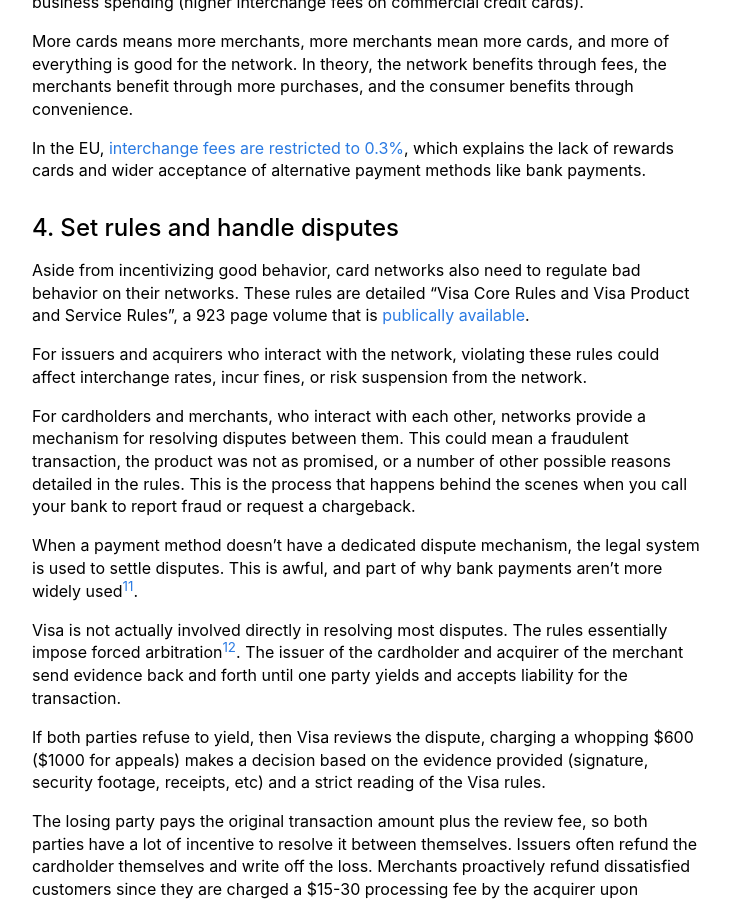
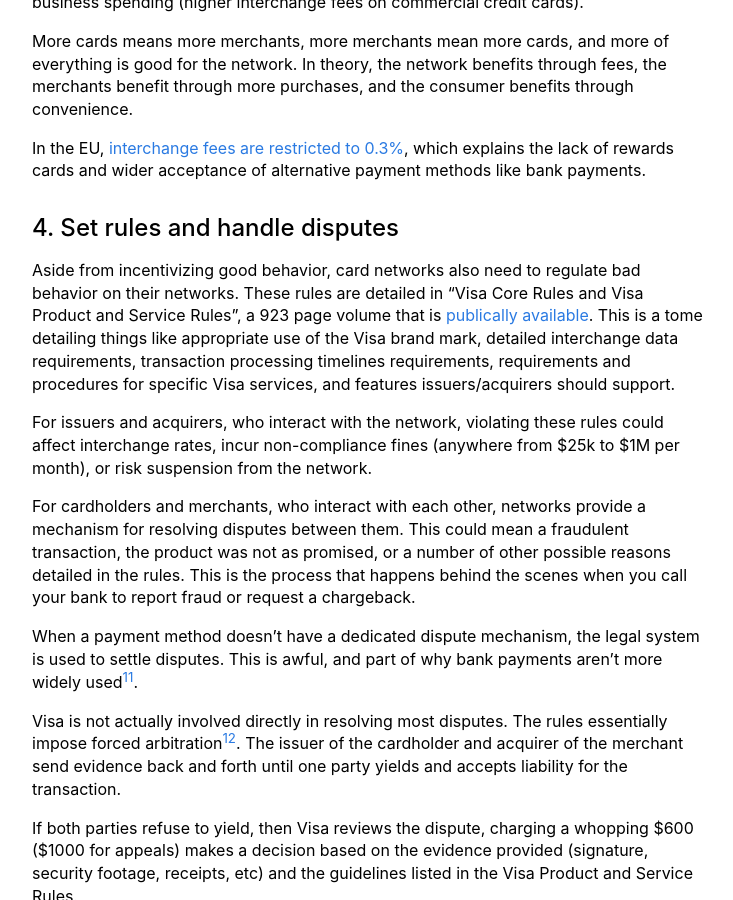
Before and after one commit to themichaelyang/tautology.town, a Jekyll site: the page built from _posts/2026/2026-06-01-card-networks.md, in a window 1280 px wide and 900 px high, scrolled down 5080 px. Shown: the whole window, without its empty margins (272-1005 px from the left). Built offline with Jekyll 4.4.1, drawn with Linux system fonts in a browser that asks for light colours; some of the changed text lies outside the part shown.

Commit message:
revise card network post

```diff
--- a/_posts/2026/2026-06-01-card-networks.md
+++ b/_posts/2026/2026-06-01-card-networks.md
@@ -101,7 +101,7 @@
 
 ## Authorization and clearing messages
 
-When a card is used, the card network routes a transaction request, known as an **authorization**, from the merchant to the issuer. Card numbers, also known as **Primary Account Numbers (PANs)** are used like IP addresses,[^pan-exhaustion]. The first 6 to 8 digits of the PAN called a **Bank Identification Number (BIN)**, identifies the card issuer, who approves or declines the request.
+When a card is used, the card network routes a transaction request, known as an **authorization**, from the merchant to the issuer. The issuer then approves or declines the request in a response. Card numbers, also known as **Primary Account Numbers (PANs)**, are used like IP addresses[^pan-exhaustion]. The first 6 to 8 digits of the PAN identifies the card issuer and is called the **Bank Identification Number (BIN)**
 
 An approved authorization places a temporary hold on the account for the amount of the transaction. Later, the merchant submits the final transaction amount (for example, adding tips written on receipts or voiding the transaction) to initiate the transfer of money, known as **clearing**[^capture].
 
@@ -215,9 +215,9 @@
 
 # 4. Set rules and handle disputes
 
-Aside from incentivizing good behavior, card networks also need to regulate bad behavior on their networks. These rules are detailed "Visa Core Rules and Visa Product and Service Rules", a 923 page volume that is [publically available](https://usa.visa.com/dam/VCOM/download/about-visa/visa-rules-public.pdf).
+Aside from incentivizing good behavior, card networks also need to regulate bad behavior on their networks. These rules are detailed in "Visa Core Rules and Visa Product and Service Rules", a 923 page volume that is [publically available](https://usa.visa.com/dam/VCOM/download/about-visa/visa-rules-public.pdf). This is a tome detailing things like appropriate use of the Visa brand mark, detailed interchange data requirements, transaction processing timelines requirements, requirements and procedures for specific Visa services, and features issuers/acquirers should support.
 
-For issuers and acquirers who interact with the network, violating these rules could affect interchange rates, incur fines, or risk suspension from the network.
+For issuers and acquirers, who interact with the network, violating these rules could affect interchange rates, incur non-compliance fines (anywhere from $25k to $1M per month), or risk suspension from the network.
 
 For cardholders and merchants, who interact with each other, networks provide a mechanism for resolving disputes between them. This could mean a fraudulent transaction, the product was not as promised, or a number of other possible reasons detailed in the rules. This is the process that happens behind the scenes when you call your bank to report fraud or request a chargeback.
 
@@ -225,7 +225,7 @@
 
 Visa is not actually involved directly in resolving most disputes. The rules essentially impose forced arbitration[^forced-arbitration]. The issuer of the cardholder and acquirer of the merchant send evidence back and forth until one party yields and accepts liability for the transaction.
 
-If both parties refuse to yield, then Visa reviews the dispute, charging a whopping $600 ($1000 for appeals) makes a decision based on the evidence provided (signature, security footage, receipts, etc) and a strict reading of the Visa rules.
+If both parties refuse to yield, then Visa reviews the dispute, charging a whopping $600 ($1000 for appeals) makes a decision based on the evidence provided (signature, security footage, receipts, etc) and the guidelines listed in the Visa Product and Service Rules.
 
 The losing party pays the original transaction amount plus the review fee, so both parties have a lot of incentive to resolve it between themselves. Issuers often refund the cardholder themselves and write off the loss. Merchants proactively refund dissatisfied customers since they are charged a $15-30 processing fee by the acquirer upon receiving any dispute, even if they win.
 
```
Also changed, not shown: other parts of _posts/2026/2026-06-01-card-networks.md (+1 -1 lines).
